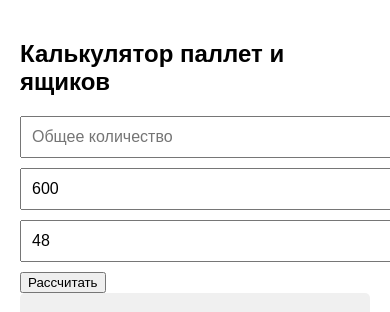
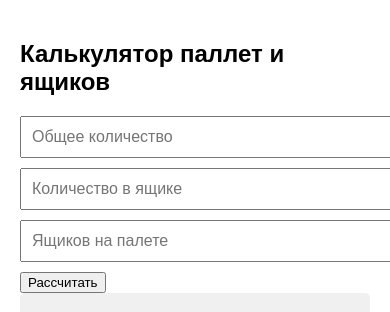
Before and after one commit to Slivadima/calculator, a plain HTML site: page simple-mobile-calculator.html in a window 390 px wide. Shown: the top 312 px of the page. Drawn offline with Linux system fonts and the light colour scheme.

Commit message:
Update simple-mobile-calculator.html

```diff
--- a/simple-mobile-calculator.html
+++ b/simple-mobile-calculator.html
@@ -13,8 +13,8 @@
 <body>
     <h2>Калькулятор паллет и ящиков</h2>
     <input type="number" id="totalQuantity" placeholder="Общее количество">
-    <input type="number" id="boxQuantity" placeholder="Количество в ящике" value="600">
-    <input type="number" id="palleteBoxes" placeholder="Ящиков на палете" value="48">
+    <input type="number" id="boxQuantity" placeholder="Количество в ящике">
+    <input type="number" id="palleteBoxes" placeholder="Ящиков на палете">
     <button onclick="calculate()">Рассчитать</button>
     <div id="results"></div>
 
```
